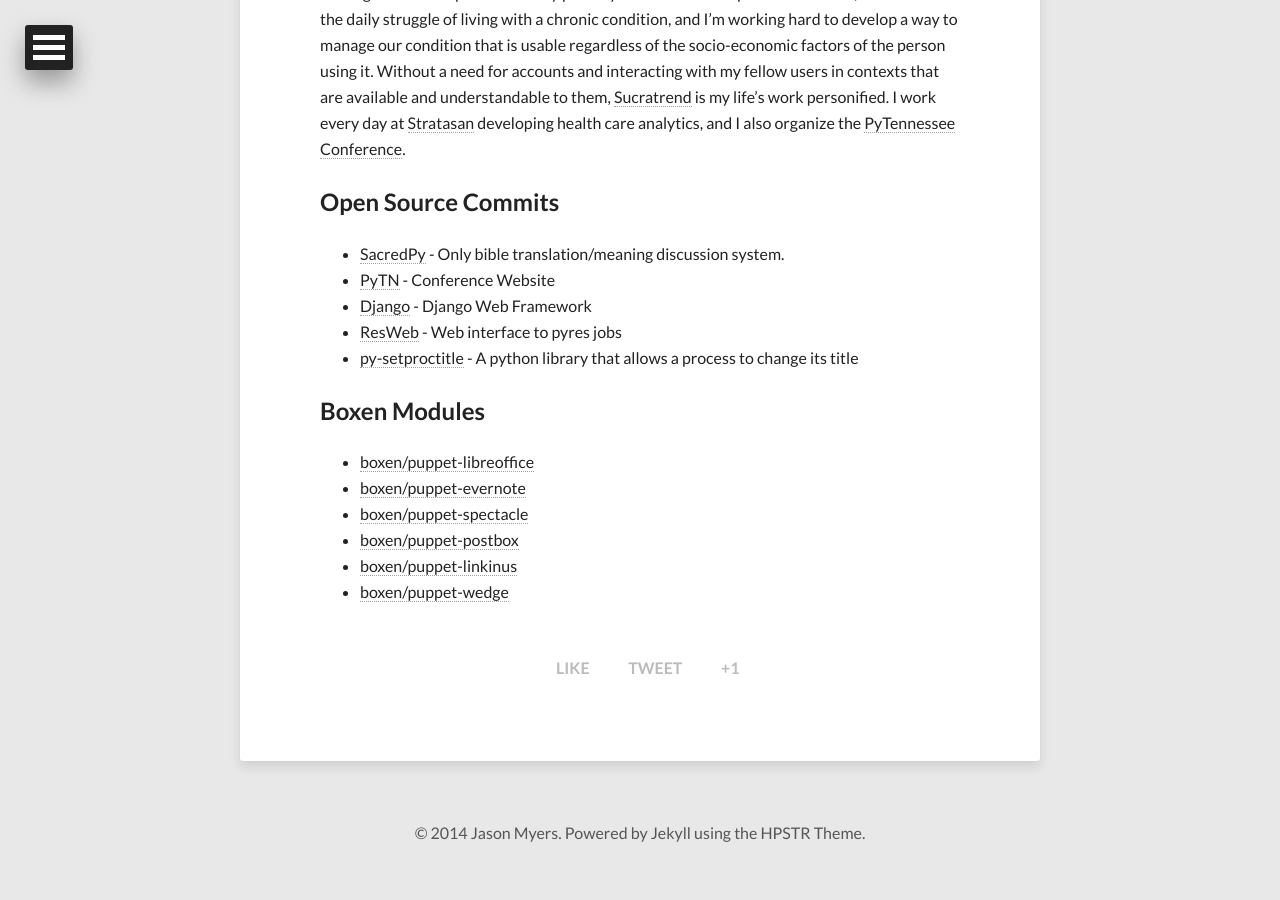
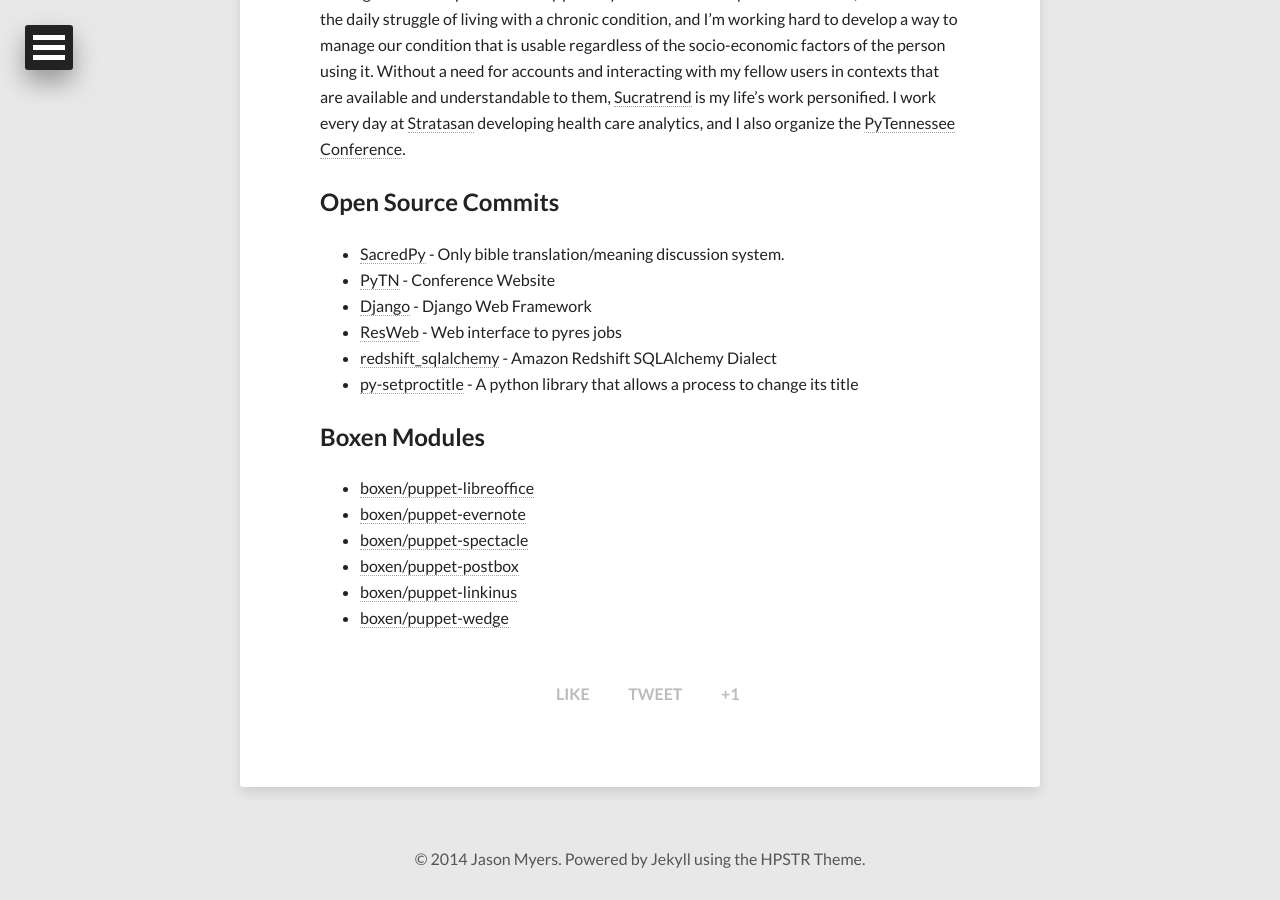
Before and after one commit to jasonamyers/jasonamyers.github.com, a Jekyll site: the page built from about.md, in a window 1280 px wide and 900 px high, scrolled down 639 px. Built offline with Jekyll 4.4.1, drawn with Linux system fonts in a browser that asks for light colours; nearby versions of some CDN libraries; before the commit the page ends 1513 px from its top, so only the background shows below that.

Commit message:
Adding redshift contributions
Signed-off-by: Jason Myers <jason@jasonamyers.com>

```diff
--- a/about.md
+++ b/about.md
@@ -25,6 +25,7 @@
 * [PyTN](https://github.com/pytn/pytn) - Conference Website
 * [Django](https://github.com/django/django) - Django Web Framework
 * [ResWeb](https://github.com/Pyres/resweb) - Web interface to pyres jobs
+* [redshift_sqlalchemy](https://github.com/binarydud/redshift_sqlalchemy) - Amazon Redshift SQLAlchemy Dialect
 * [py-setproctitle](https://github.com/dvarrazzo/py-setproctitle) - A python library that
 allows a process to change its title
 
```
